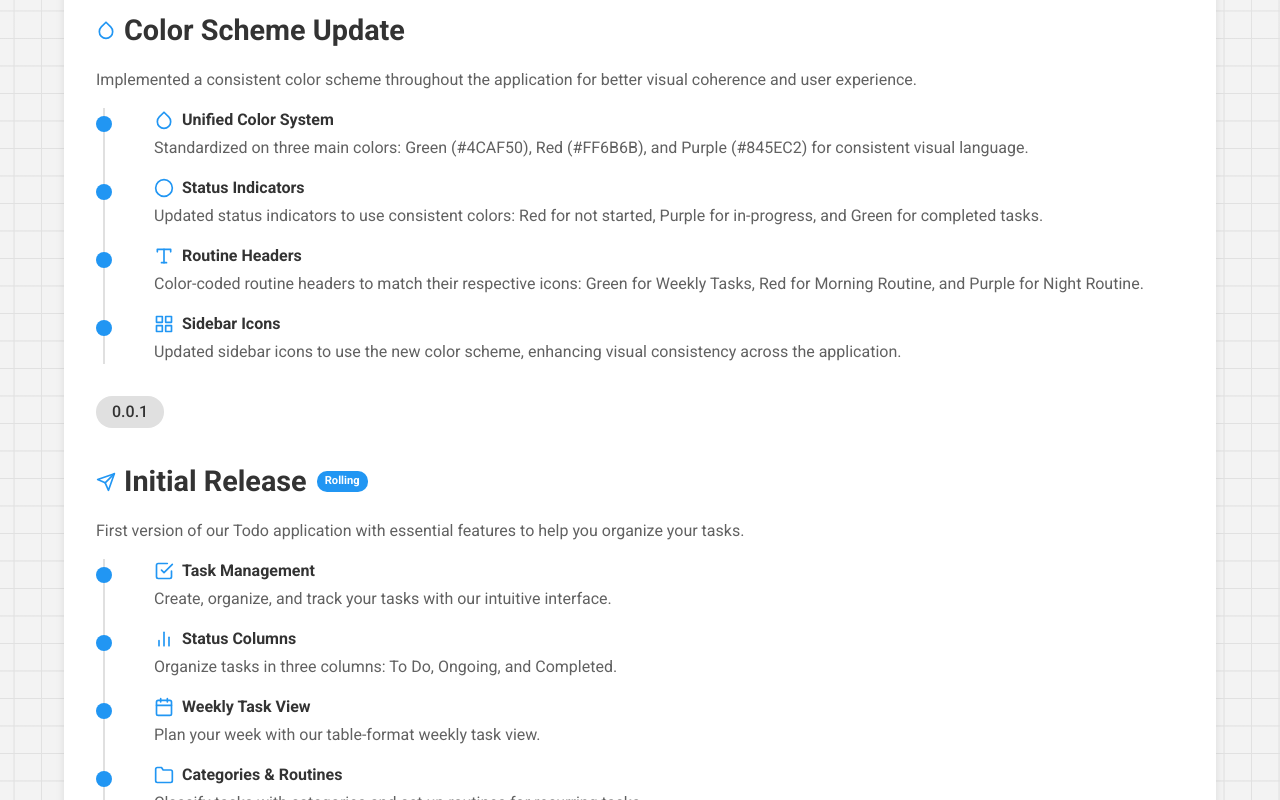
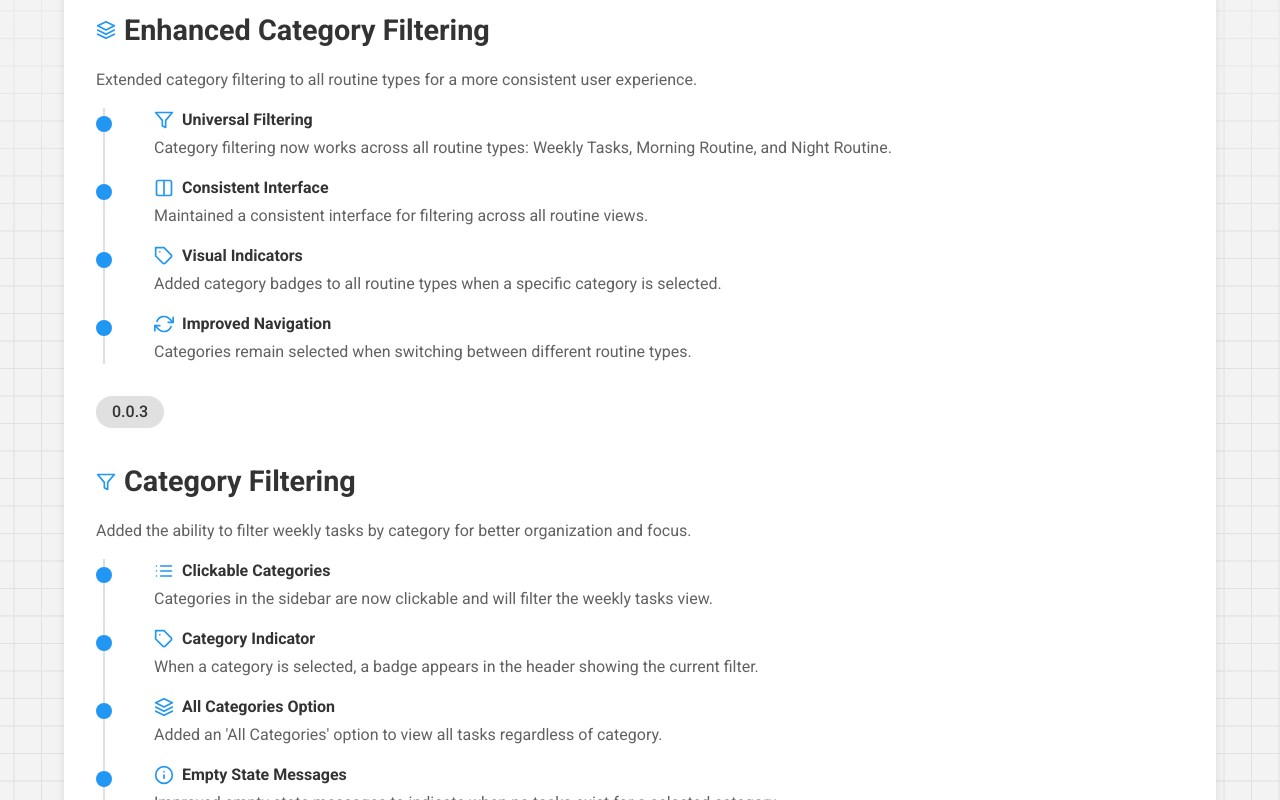
Before and after one commit to TartNenas/Todo-WebApp, a React (Create React App) app: page /changelog in a window 1280 px wide. Shown: the part 360-1160 px from the top of the page. Built offline with nearby package versions, Linux system fonts and the light colour scheme.

Commit message:
Feat: Category Filtering

```diff
--- a/src/changelog/changelogData.ts
+++ b/src/changelog/changelogData.ts
@@ -26,6 +26,64 @@ export interface ChangelogData {
 
 const changelogData: ChangelogData = {
   versions: [
+    {
+      versionNumber: "0.0.4",
+      title: "Enhanced Category Filtering",
+      titleIcon: "FaLayerGroup",
+      date: "",
+      description: "Extended category filtering to all routine types for a more consistent user experience.",
+      changes: [
+        {
+          title: "Universal Filtering",
+          icon: "FaFilter",
+          description: "Category filtering now works across all routine types: Weekly Tasks, Morning Routine, and Night Routine."
+        },
+        {
+          title: "Consistent Interface",
+          icon: "FaColumns",
+          description: "Maintained a consistent interface for filtering across all routine views."
+        },
+        {
+          title: "Visual Indicators",
+          icon: "FaTag",
+          description: "Added category badges to all routine types when a specific category is selected."
+        },
+        {
+          title: "Improved Navigation",
+          icon: "FaExchangeAlt",
+          description: "Categories remain selected when switching between different routine types."
+        }
+      ]
+    },
+    {
+      versionNumber: "0.0.3",
+      title: "Category Filtering",
+      titleIcon: "FaFilter",
+      date: "",
+      description: "Added the ability to filter weekly tasks by category for better organization and focus.",
+      changes: [
+        {
+          title: "Clickable Categories",
+          icon: "FaList",
+          description: "Categories in the sidebar are now clickable and will filter the weekly tasks view."
+        },
+        {
+          title: "Category Indicator",
+          icon: "FaTag",
+          description: "When a category is selected, a badge appears in the header showing the current filter."
+        },
+        {
+          title: "All Categories Option",
+          icon: "FaLayerGroup",
+          description: "Added an 'All Categories' option to view all tasks regardless of category."
+        },
+        {
+          title: "Empty State Messages",
+          icon: "FaInfoCircle",
+          description: "Improved empty state messages to indicate when no tasks exist for a selected category."
+        }
+      ]
+    },
     {
       versionNumber: "0.0.2",
       title: "Color Scheme Update",
--- a/src/changelog/index.tsx
+++ b/src/changelog/index.tsx
@@ -14,7 +14,14 @@ import {
   FiDroplet,
   FiCircle,
   FiType,
-  FiGrid
+  FiGrid,
+  FiFilter,
+  FiList,
+  FiTag,
+  FiLayers,
+  FiInfo,
+  FiColumns,
+  FiRefreshCw
 } from 'react-icons/fi';
 
 const ChangelogContainer = styled.div`
@@ -177,6 +184,13 @@ const Changelog: React.FC = () => {
         {iconName === 'FaCircle' && FiCircle({ size: 20 })}
         {iconName === 'FaHeading' && FiType({ size: 20 })}
         {iconName === 'FaIcons' && FiGrid({ size: 20 })}
+        {iconName === 'FaFilter' && FiFilter({ size: 20 })}
+        {iconName === 'FaList' && FiList({ size: 20 })}
+        {iconName === 'FaTag' && FiTag({ size: 20 })}
+        {iconName === 'FaLayerGroup' && FiLayers({ size: 20 })}
+        {iconName === 'FaInfoCircle' && FiInfo({ size: 20 })}
+        {iconName === 'FaColumns' && FiColumns({ size: 20 })}
+        {iconName === 'FaExchangeAlt' && FiRefreshCw({ size: 20 })}
       </IconWrapper>
     );
   };
--- a/src/components/RoutineTodo.tsx
+++ b/src/components/RoutineTodo.tsx
@@ -10,6 +10,7 @@ import {
   TaskStatus,
   TaskCategory,
   EmptyMessage,
+  CategoryBadge
 } from './styled/RoutineTodoStyles';
 import { StyledButton, Modal, ModalContent, Form, FormGroup, Label, Input, Select, ButtonGroup } from './styled/TodoStyles';
 import { useRoutine } from '../context/RoutineContext';
@@ -23,7 +24,7 @@ interface RoutineTask {
 }
 
 const RoutineTodo: React.FC = () => {
-  const { selectedRoutine } = useRoutine();
+  const { selectedRoutine, selectedCategory } = useRoutine();
   const [isFormOpen, setIsFormOpen] = useState(false);
   const [newTask, setNewTask] = useState({
     text: '',
@@ -67,6 +68,18 @@ const RoutineTodo: React.FC = () => {
       default:
         return weeklyTasks;
     }
+  };
+
+  // Get filtered tasks based on selected category
+  const getFilteredTasks = () => {
+    const tasks = getCurrentTasks();
+
+    // Apply filtering for all routine types, not just weekly
+    if (selectedCategory !== 'All') {
+      return tasks.filter(task => task.category === selectedCategory);
+    }
+
+    return tasks;
   };
 
   // Set the current tasks based on selected routine
@@ -137,48 +150,51 @@ const RoutineTodo: React.FC = () => {
 
   // Get the title and icon based on selected routine
   const getRoutineTitle = () => {
+    let baseTitle = '';
+    let icon;
+
     switch (selectedRoutine) {
       case 'weekly':
-        return {
-          title: 'Weekly Tasks',
-          icon: (
+        baseTitle = 'Weekly Tasks';
+        icon = (
           <svg viewBox="0 0 24 24" fill="currentColor" width="24" height="24">
             <path d="M19 4h-1V2h-2v2H8V2H6v2H5c-1.11 0-1.99.9-1.99 2L3 20c0 1.1.89 2 2 2h14c1.1 0 2-.9 2-2V6c0-1.1-.9-2-2-2zm0 16H5V10h14v10zM9 14H7v-2h2v2zm4 0h-2v-2h2v2zm4 0h-2v-2h2v2zm-8 4H7v-2h2v2zm4 0h-2v-2h2v2zm4 0h-2v-2h2v2z"/>
           </svg>
-          )
-        };
+        );
+        break;
       case 'morning':
-        return {
-          title: 'Morning Routine',
-          icon: (
+        baseTitle = 'Morning Routine';
+        icon = (
           <svg viewBox="0 0 24 24" fill="currentColor" width="24" height="24">
             <path d="M12 7c-2.76 0-5 2.24-5 5s2.24 5 5 5 5-2.24 5-5-2.24-5-5-5zM2 13h2c.55 0 1-.45 1-1s-.45-1-1-1H2c-.55 0-1 .45-1 1s.45 1 1 1zm18 0h2c.55 0 1-.45 1-1s-.45-1-1-1h-2c-.55 0-1 .45-1 1s.45 1 1 1zM11 2v2c0 .55.45 1 1 1s1-.45 1-1V2c0-.55-.45-1-1-1s-1 .45-1 1zm0 18v2c0 .55.45 1 1 1s1-.45 1-1v-2c0-.55-.45-1-1-1s-1 .45-1 1zM5.99 4.58c-.39-.39-1.03-.39-1.41 0-.39.39-.39 1.03 0 1.41l1.06 1.06c.39.39 1.03.39 1.41 0s.39-1.03 0-1.41L5.99 4.58zm12.37 12.37c-.39-.39-1.03-.39-1.41 0-.39.39-.39 1.03 0 1.41l1.06 1.06c.39.39 1.03.39 1.41 0 .39-.39.39-1.03 0-1.41l-1.06-1.06zm1.06-10.96c.39-.39.39-1.03 0-1.41-.39-.39-1.03-.39-1.41 0l-1.06 1.06c-.39.39-.39 1.03 0 1.41s1.03.39 1.41 0l1.06-1.06zM7.05 18.36c.39-.39.39-1.03 0-1.41-.39-.39-1.03-.39-1.41 0l-1.06 1.06c-.39.39-.39 1.03 0 1.41s1.03.39 1.41 0l1.06-1.06z"/>
           </svg>
-          )
-        };
+        );
+        break;
       case 'night':
-        return {
-          title: 'Night Routine',
-          icon: (
+        baseTitle = 'Night Routine';
+        icon = (
           <svg viewBox="0 0 24 24" fill="currentColor" width="24" height="24">
             <path d="M12 3c-4.97 0-9 4.03-9 9s4.03 9 9 9 9-4.03 9-9c0-.46-.04-.92-.1-1.36-.98 1.37-2.58 2.26-4.4 2.26-2.98 0-5.4-2.42-5.4-5.4 0-1.81.89-3.42 2.26-4.4-.44-.06-.9-.1-1.36-.1z"/>
           </svg>
-          )
-        };
+        );
+        break;
       default:
-        return {
-          title: 'Weekly Tasks',
-          icon: (
+        baseTitle = 'Weekly Tasks';
+        icon = (
           <svg viewBox="0 0 24 24" fill="currentColor" width="24" height="24">
             <path d="M19 4h-1V2h-2v2H8V2H6v2H5c-1.11 0-1.99.9-1.99 2L3 20c0 1.1.89 2 2 2h14c1.1 0 2-.9 2-2V6c0-1.1-.9-2-2-2zm0 16H5V10h14v10zM9 14H7v-2h2v2zm4 0h-2v-2h2v2zm4 0h-2v-2h2v2zm-8 4H7v-2h2v2zm4 0h-2v-2h2v2zm4 0h-2v-2h2v2z"/>
           </svg>
-          )
-        };
+        );
     }
+
+    // Add category to title if a specific category is selected
+    const title = selectedCategory === 'All' ? baseTitle : `${baseTitle} - ${selectedCategory}`;
+
+    return { title, icon };
   };
 
   const { title, icon } = getRoutineTitle();
-  const tasks = getCurrentTasks();
+  const filteredTasks = getFilteredTasks();
 
   return (
     <RoutineContainer>
@@ -187,6 +203,9 @@ const RoutineTodo: React.FC = () => {
           {icon}
           {title}
         </h2>
+        {selectedCategory !== 'All' && (
+          <CategoryBadge>{selectedCategory}</CategoryBadge>
+        )}
         <StyledButton onClick={() => setIsFormOpen(true)} style={{ marginLeft: 'auto' }}>
           + Add Task
         </StyledButton>
@@ -199,10 +218,14 @@ const RoutineTodo: React.FC = () => {
           <div>Category</div>
           <div>Actions</div>
         </TableHeader>
-        {tasks.length === 0 ? (
-          <EmptyMessage>No tasks</EmptyMessage>
+        {filteredTasks.length === 0 ? (
+          <EmptyMessage>
+            {selectedCategory !== 'All'
+              ? `No tasks in the ${selectedCategory} category`
+              : 'No tasks'}
+          </EmptyMessage>
         ) : (
-          tasks.map(task => (
+          filteredTasks.map(task => (
             <TaskRow key={task.id}>
               <Checkbox
                 checked={task.completed}
@@ -254,10 +277,11 @@ const RoutineTodo: React.FC = () => {
                   onChange={e => setNewTask({ ...newTask, category: e.target.value })}
                 >
                   <option value="Personal">Personal</option>
-                  <option value="Work/School">Work/School</option>
-                  <option value="Health & Wellness">Health & Wellness</option>
+                  <option value="Work">Work</option>
+                  <option value="School">School</option>
                   <option value="Fitness">Fitness</option>
                   <option value="Cooking">Cooking</option>
+                  <option value="Journal">Journal</option>
                 </Select>
               </FormGroup>
 
--- a/src/components/Sidebar.tsx
+++ b/src/components/Sidebar.tsx
@@ -16,11 +16,16 @@ import {
   FiUser,
   FiActivity,
   FiBriefcase,
-  FiCoffee
+  FiCoffee,
+  FiGrid
 } from 'react-icons/fi';
 
 const Sidebar: React.FC = () => {
-  const { selectedRoutine, setSelectedRoutine } = useRoutine();
+  const { selectedRoutine, setSelectedRoutine, selectedCategory, setSelectedCategory } = useRoutine();
+
+  const handleCategoryClick = (category: string) => {
+    setSelectedCategory(category as any);
+  };
 
   return (
     <SidebarContainer>
@@ -57,37 +62,64 @@ const Sidebar: React.FC = () => {
 
       <SectionTitle>Categories</SectionTitle>
       <MenuList>
-        <MenuItem>
+        <MenuItem
+          onClick={() => handleCategoryClick('All')}
+          className={selectedCategory === 'All' ? 'active' : ''}
+        >
+          <IconWrapper $color="#845EC2">
+            {FiGrid({ size: 20 })}
+          </IconWrapper>
+          All Categories
+        </MenuItem>
+        <MenuItem
+          onClick={() => handleCategoryClick('Journal')}
+          className={selectedCategory === 'Journal' ? 'active' : ''}
+        >
           <IconWrapper $color="#845EC2">
             {FiBook({ size: 20 })}
           </IconWrapper>
           Journal
         </MenuItem>
-        <MenuItem>
+        <MenuItem
+          onClick={() => handleCategoryClick('School')}
+          className={selectedCategory === 'School' ? 'active' : ''}
+        >
           <IconWrapper $color="#845EC2">
             {FiBookOpen({ size: 20 })}
           </IconWrapper>
           School
         </MenuItem>
-        <MenuItem>
+        <MenuItem
+          onClick={() => handleCategoryClick('Personal')}
+          className={selectedCategory === 'Personal' ? 'active' : ''}
+        >
           <IconWrapper $color="#845EC2">
             {FiUser({ size: 20 })}
           </IconWrapper>
           Personal
         </MenuItem>
-        <MenuItem>
+        <MenuItem
+          onClick={() => handleCategoryClick('Fitness')}
+          className={selectedCategory === 'Fitness' ? 'active' : ''}
+        >
           <IconWrapper $color="#845EC2">
             {FiActivity({ size: 20 })}
           </IconWrapper>
           Fitness
         </MenuItem>
-        <MenuItem>
+        <MenuItem
+          onClick={() => handleCategoryClick('Work')}
+          className={selectedCategory === 'Work' ? 'active' : ''}
+        >
           <IconWrapper $color="#845EC2">
             {FiBriefcase({ size: 20 })}
           </IconWrapper>
           Work
         </MenuItem>
-        <MenuItem>
+        <MenuItem
+          onClick={() => handleCategoryClick('Cooking')}
+          className={selectedCategory === 'Cooking' ? 'active' : ''}
+        >
           <IconWrapper $color="#845EC2">
             {FiCoffee({ size: 20 })}
           </IconWrapper>
--- a/src/components/styled/RoutineTodoStyles.ts
+++ b/src/components/styled/RoutineTodoStyles.ts
@@ -34,6 +34,16 @@ export const RoutineHeader = styled.div<{ routineType?: 'weekly' | 'morning' | '
       height: 20px;
     }
   }
+`;
+
+export const CategoryBadge = styled.div`
+  background: ${({ theme }) => theme.colors.nightPurple};
+  color: white;
+  padding: ${({ theme }) => `${theme.spacing.xs} ${theme.spacing.md}`};
+  border-radius: 20px;
+  font-size: 0.9rem;
+  margin-left: ${({ theme }) => theme.spacing.md};
+  font-weight: 500;
 `;
 
 export const TaskList = styled.div`
--- a/src/context/RoutineContext.tsx
+++ b/src/context/RoutineContext.tsx
@@ -1,19 +1,28 @@
 import React, { createContext, useState, useContext, ReactNode } from 'react';
 
 type RoutineType = 'weekly' | 'morning' | 'night';
+type CategoryType = 'All' | 'Journal' | 'School' | 'Personal' | 'Fitness' | 'Work' | 'Cooking';
 
 interface RoutineContextType {
   selectedRoutine: RoutineType;
   setSelectedRoutine: (routine: RoutineType) => void;
+  selectedCategory: CategoryType;
+  setSelectedCategory: (category: CategoryType) => void;
 }
 
 const RoutineContext = createContext<RoutineContextType | undefined>(undefined);
 
 export const RoutineProvider: React.FC<{ children: ReactNode }> = ({ children }) => {
   const [selectedRoutine, setSelectedRoutine] = useState<RoutineType>('weekly');
+  const [selectedCategory, setSelectedCategory] = useState<CategoryType>('All');
 
   return (
-    <RoutineContext.Provider value={{ selectedRoutine, setSelectedRoutine }}>
+    <RoutineContext.Provider value={{
+      selectedRoutine,
+      setSelectedRoutine,
+      selectedCategory,
+      setSelectedCategory
+    }}>
       {children}
     </RoutineContext.Provider>
   );
```
Lines whose indentation alone changed are shown as unchanged.
